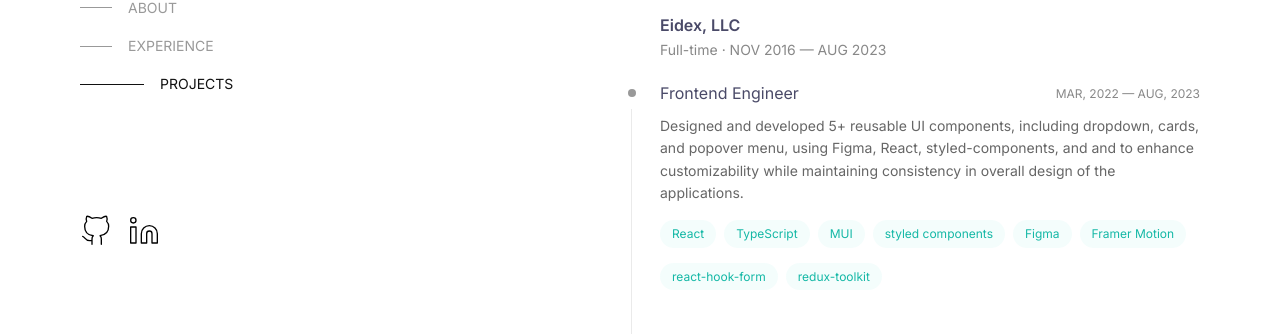
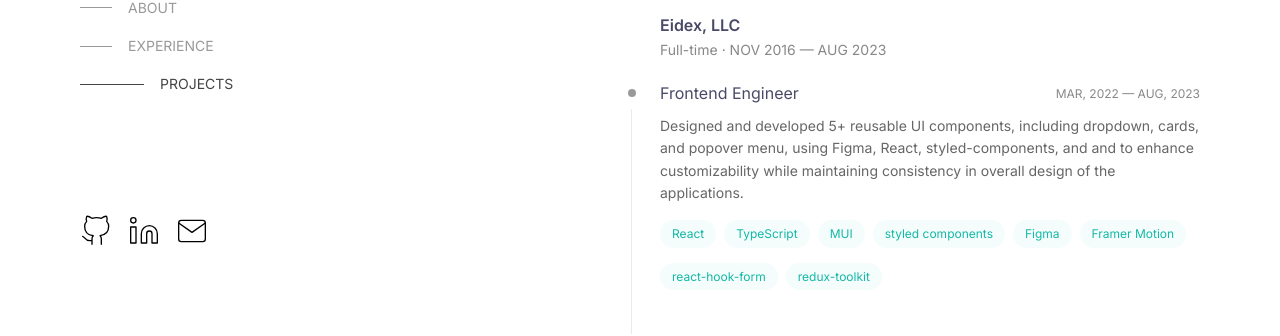
Before and after one commit to tnamdevnote/tnam.dev, a Next.js app: page / in a window 1280 px wide. Shown: the part 457-793 px from the top of the page. Built offline with nearby package versions, Linux system fonts and the light colour scheme.

Commit message:
style: remove cyan color

```diff
--- a/app/components/TOCList.tsx
+++ b/app/components/TOCList.tsx
@@ -29,8 +29,8 @@
                 activePath === path ? "active" : ""
               }`}
             >
-              <span className="toc-indicator mr-4 h-px w-8 bg-accent-3 transition-all group-hover:w-16 group-hover:bg-primary-cyan-75 group-focus-visible:w-16 group-focus-visible:bg-primary-cyan-75"></span>
-              <span className="toc-text group-focus-visible:text-primary-cyan text-small text-accent-3 group-hover:text-primary-cyan-75">
+              <span className="toc-indicator mr-4 h-px w-8 bg-accent-3 transition-all group-hover:w-16 group-hover:bg-accent-8 group-focus-visible:w-16 group-focus-visible:bg-accent-8"></span>
+              <span className="toc-text group-focus-visible:text-primary-cyan text-small text-accent-3 group-hover:text-accent-8">
                 {name}
               </span>
             </a>
--- a/app/components/icon/mailIcon.tsx
+++ b/app/components/icon/mailIcon.tsx
@@ -1,6 +1,6 @@
 import React from "react";
 
-function MailIcon() {
+function MailIcon({ className }: { className?: string }) {
   return (
     <svg
       width="24"
@@ -8,9 +8,10 @@
       viewBox="0 0 24 24"
       fill="none"
       stroke="currentColor"
-      strokeWidth="2"
+      strokeWidth="1"
       strokeLinecap="round"
       strokeLinejoin="round"
+      className={className}
     >
       <path d="M4 4h16c1.1 0 2 .9 2 2v12c0 1.1-.9 2-2 2H4c-1.1 0-2-.9-2-2V6c0-1.1.9-2 2-2z"></path>
       <polyline points="22,6 12,13 2,6"></polyline>
--- a/app/components/sections/experience.tsx
+++ b/app/components/sections/experience.tsx
@@ -55,7 +55,7 @@
         ))}
       </ol>
       <a href="/resume.pdf" target="_blank" className="inline-block">
-        <span className="flex items-center gap-2 border-b border-transparent px-1 pb-px text-body text-accent-7 transition hover:border-b-primary-cyan-100">
+        <span className="flex items-center gap-2 border-b border-transparent px-1 pb-px text-body text-accent-7 transition hover:border-b-accent-8">
           Click to see full resume!
           <ArrowIcon />
         </span>
--- a/app/globals.css
+++ b/app/globals.css
@@ -3,10 +3,10 @@
 @tailwind utilities;
 
 .active .toc-indicator {
-  @apply w-16 bg-accent-8;
+  @apply w-16 bg-accent-6;
 }
 .active .toc-text {
-  @apply text-accent-8;
+  @apply text-accent-6;
 }
 
 @layer utilities {
--- a/app/page.tsx
+++ b/app/page.tsx
@@ -53,6 +53,7 @@
               <div className="flex gap-4">
                 <GithubIcon className="h-8 w-8" />
                 <LinkedInIcon className="h-8 w-8" />
+                <MailIcon className="h-8 w-8" />
               </div>
             </aside>
           </header>
```
